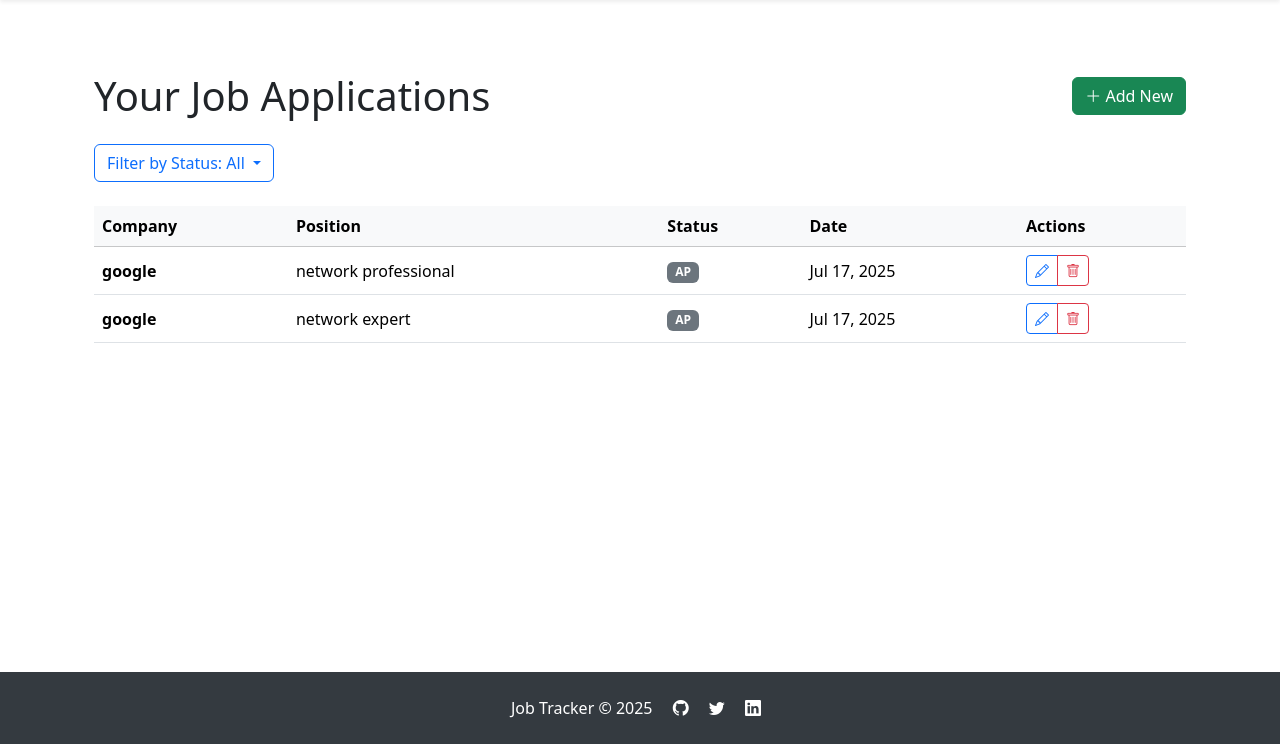
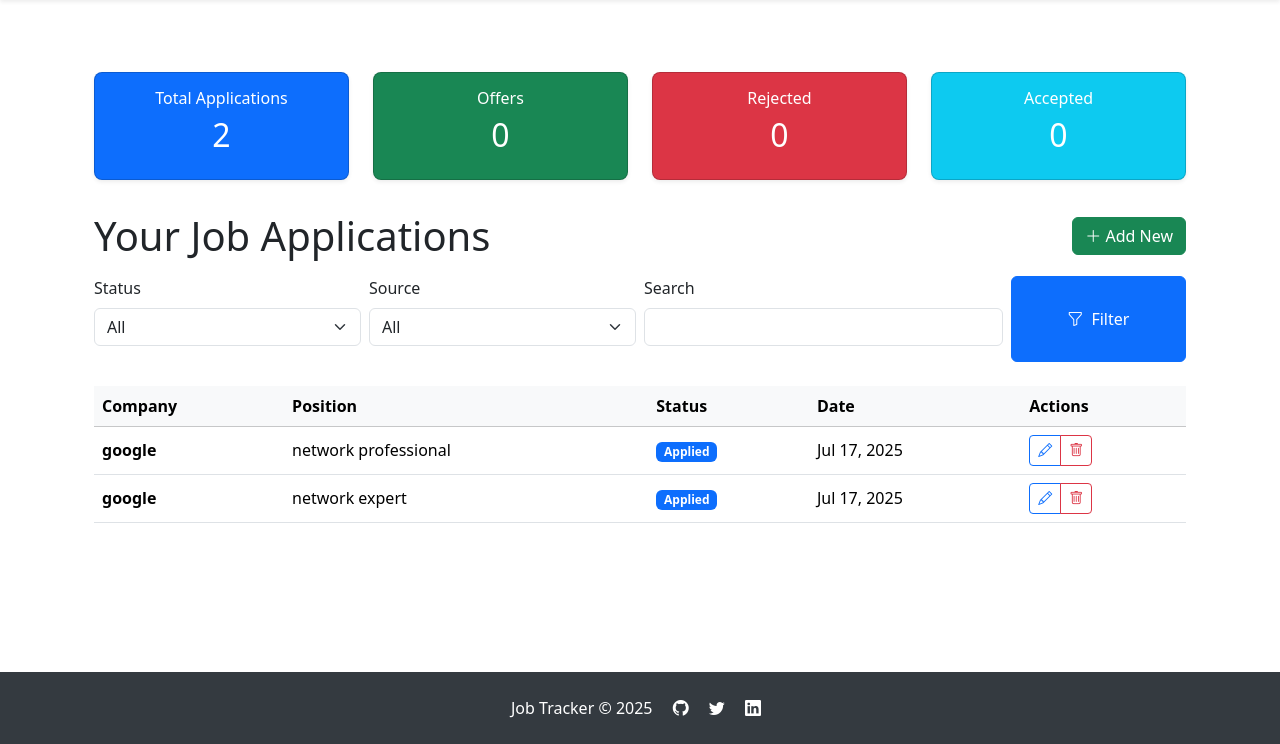
Before and after one commit to anony-bocha/job-application-tracker, a Django app: page / in a window 1280 px wide. Shown: the part 56-800 px from the top of the page. Run offline with Django 5.2, Linux system fonts and the light colour scheme; the first user in the database is signed in; data comes from the database, SQL or seed files in the repository; some libraries are stand-ins or nearby versions.

Commit message:
Update views.py with dashboard summary, filtering, profile update, and improved job application CRUD

```diff
--- a/jobtracker/applications/forms.py
+++ b/jobtracker/applications/forms.py
@@ -7,7 +7,13 @@ from crispy_forms.layout import Submit, Layout, Row, Column, Field
 from crispy_forms.bootstrap import PrependedText
 from django import forms
 
+class JobFilterForm(forms.Form):
+    STATUS_CHOICES = [('', 'All')] + list(JobApplication.STATUS_CHOICES)
+    SOURCE_CHOICES = [('', 'All')] + list(JobApplication.SOURCE_CHOICES)
 
+    status = forms.ChoiceField(choices=STATUS_CHOICES, required=False, label='Status')
+    source = forms.ChoiceField(choices=SOURCE_CHOICES, required=False, label='Source')
+    search = forms.CharField(max_length=100, required=False, label='Search')
 class UserProfileForm(forms.ModelForm):
     email = forms.EmailField(required=True)
 
--- a/jobtracker/applications/templates/applications/job_list.html
+++ b/jobtracker/applications/templates/applications/job_list.html
@@ -1,28 +1,71 @@
 {% extends 'applications/base.html' %}
+{% load crispy_forms_tags %}
+
 {% block content %}
 <div class="container mt-4">
-    <div class="d-flex justify-content-between align-items-center mb-4">
+
+    <!-- Dashboard Cards -->
+    <div class="row text-center mb-4">
+        <div class="col-md-3 mb-2">
+            <div class="card shadow-sm rounded-3 bg-primary text-white">
+                <div class="card-body">
+                    <h6>Total Applications</h6>
+                    <h2>{{ total_applications }}</h2>
+                </div>
+            </div>
+        </div>
+        <div class="col-md-3 mb-2">
+            <div class="card shadow-sm rounded-3 bg-success text-white">
+                <div class="card-body">
+                    <h6>Offers</h6>
+                    <h2>{{ total_offers }}</h2>
+                </div>
+            </div>
+        </div>
+        <div class="col-md-3 mb-2">
+            <div class="card shadow-sm rounded-3 bg-danger text-white">
+                <div class="card-body">
+                    <h6>Rejected</h6>
+                    <h2>{{ total_rejected }}</h2>
+                </div>
+            </div>
+        </div>
+        <div class="col-md-3 mb-2">
+            <div class="card shadow-sm rounded-3 bg-info text-white">
+                <div class="card-body">
+                    <h6>Accepted</h6>
+                    <h2>{{ total_accepted }}</h2>
+                </div>
+            </div>
+        </div>
+    </div>
+
+    <!-- Page Header and Add Button -->
+    <div class="d-flex justify-content-between align-items-center mb-3">
         <h1 class="mb-0">Your Job Applications</h1>
         <a href="{% url 'add_application' %}" class="btn btn-success">
             <i class="bi bi-plus-lg"></i> Add New
         </a>
     </div>
 
-    <!-- Status Filter Dropdown -->
+    <!-- Filtering and Search -->
     <div class="mb-4">
-        <div class="dropdown">
-            <button class="btn btn-outline-primary dropdown-toggle" type="button" id="statusFilter" data-bs-toggle="dropdown">
-                Filter by Status: {% if request.GET.status %}{{ request.GET.status }}{% else %}All{% endif %}
-            </button>
-            <ul class="dropdown-menu">
-                <li><a class="dropdown-item" href="?">All Applications</a></li>
-                <li><hr class="dropdown-divider"></li>
-                <li><a class="dropdown-item" href="?status=Applied">Applied</a></li>
-                <li><a class="dropdown-item" href="?status=Interview">Interview</a></li>
-                <li><a class="dropdown-item" href="?status=Offer">Offer</a></li>
-                <li><a class="dropdown-item" href="?status=Rejected">Rejected</a></li>
-            </ul>
-        </div>
+        <form method="get" class="row g-2">
+            <div class="col-md-3">
+                {{ form.status|as_crispy_field }}
+            </div>
+            <div class="col-md-3">
+                {{ form.source|as_crispy_field }}
+            </div>
+            <div class="col-md-4">
+                {{ form.search|as_crispy_field }}
+            </div>
+            <div class="col-md-2 d-grid">
+                <button type="submit" class="btn btn-primary">
+                    <i class="bi bi-funnel me-1"></i> Filter
+                </button>
+            </div>
+        </form>
     </div>
 
     <!-- Applications Table -->
@@ -38,18 +81,20 @@
                 </tr>
             </thead>
             <tbody>
-                {% for job in jobs %}
+                {% for job in applications %}
                 <tr>
                     <td><strong>{{ job.company }}</strong></td>
                     <td>{{ job.position }}</td>
                     <td>
                         <span class="badge
-                            {% if job.status == 'Applied' %}bg-primary
-                            {% elif job.status == 'Interview' %}bg-warning text-dark
-                            {% elif job.status == 'Offer' %}bg-success
+                            {% if job.status == 'AP' %}bg-primary
+                            {% elif job.status == 'HR' or job.status == 'TT' or job.status == 'IN' %}bg-warning text-dark
+                            {% elif job.status == 'OF' %}bg-success
+                            {% elif job.status == 'RJ' %}bg-danger
+                            {% elif job.status == 'AC' %}bg-info
                             {% else %}bg-secondary
                             {% endif %}">
-                            {{ job.status }}
+                            {{ job.get_status_display }}
                         </span>
                     </td>
                     <td>{{ job.applied_date|date:"M d, Y" }}</td>
@@ -67,7 +112,7 @@
                 {% empty %}
                 <tr>
                     <td colspan="5" class="text-center py-4 text-muted">
-                        No applications found. <a href="{% url 'add_application' %}">Add your first application</a>
+                        No applications found. <a href="{% url 'add_application' %}">Add your first application</a>.
                     </td>
                 </tr>
                 {% endfor %}
--- a/jobtracker/applications/urls.py
+++ b/jobtracker/applications/urls.py
@@ -10,7 +10,7 @@ urlpatterns = [
     path('applications/<int:pk>/', views.application_detail, name='application_detail'),
     path('signup/', views.signup, name='signup'),
     path('profile/', views.profile, name='profile'),
-    # Password Reset
+    path('dashboard/', views.dashboard, name='dashboard'),
     path('reset_password/', auth_views.PasswordResetView.as_view(template_name='password_reset_form.html'), name='password_reset'),
     path('reset_password_sent/', auth_views.PasswordResetDoneView.as_view(template_name='password_reset_done.html'), name='password_reset_done'),
     path('reset/<uidb64>/<token>/', auth_views.PasswordResetConfirmView.as_view(template_name='password_reset_confirm.html'), name='password_reset_confirm'),
--- a/jobtracker/applications/views.py
+++ b/jobtracker/applications/views.py
@@ -1,18 +1,22 @@
 from django.shortcuts import render, redirect, get_object_or_404
 from django.contrib import messages
+from django.db import models
+from django.db.models import Count
 from django.contrib.auth.decorators import login_required
-from .forms import UserProfileForm
+from django.contrib.auth import logout, login
 from django.views.generic import DeleteView
 from django.urls import reverse_lazy
-from django.contrib.auth import logout
+
+from .forms import (
+    JobFilterForm, UserProfileForm, JobApplicationForm,
+    InterviewForm, CustomUserCreationForm
+)
 from .models import JobApplication
-from .forms import JobApplicationForm, InterviewForm
-from django.contrib.auth.forms import UserCreationForm
-from django.contrib.auth import login
-from .forms import CustomUserCreationForm
+
 def custom_logout(request):
     logout(request)
     return redirect('login')
+
 @login_required
 def profile(request):
     if request.method == 'POST':
@@ -24,29 +28,59 @@ def profile(request):
     else:
         form = UserProfileForm(instance=request.user)
     return render(request, 'registration/profile.html', {'form': form})
+
 @login_required
 def job_list(request):
-    jobs = JobApplication.objects.filter(user=request.user).select_related('company')
+    applications = JobApplication.objects.filter(user=request.user).order_by('-applied_date')
+    form = JobFilterForm(request.GET or None)
 
-    filters = {
-        'status': request.GET.get('status'),
-        'company': request.GET.get('company'),
-        'is_remote': request.GET.get('is_remote') == 'on'
-    }
+    if form.is_valid():
+        status = form.cleaned_data.get('status')
+        source = form.cleaned_data.get('source')
+        search = form.cleaned_data.get('search')
 
-    if filters['status']:
-        jobs = jobs.filter(status=filters['status'])
-    if filters['company']:
-        jobs = jobs.filter(company__name__icontains=filters['company'])
-    if filters['is_remote']:
-        jobs = jobs.filter(is_remote=True)
+        if status:
+            applications = applications.filter(status=status)
+        if source:
+            applications = applications.filter(source=source)
+        if search:
+            applications = applications.filter(
+                models.Q(company__name__icontains=search) |
+                models.Q(position__icontains=search)
+            )
+
+    # Dashboard summary counts on filtered queryset
+    total_applications = applications.count()
+    total_offers = applications.filter(status='OF').count()
+    total_rejected = applications.filter(status='RJ').count()
+    total_accepted = applications.filter(status='AC').count()
 
     context = {
-        'jobs': jobs.order_by('-applied_date'),
-        'status_choices': JobApplication.STATUS_CHOICES,
-        'current_filters': filters
+        'applications': applications,
+        'form': form,
+        'total_applications': total_applications,
+        'total_offers': total_offers,
+        'total_rejected': total_rejected,
+        'total_accepted': total_accepted,
     }
     return render(request, 'applications/job_list.html', context)
+
+@login_required
+def dashboard(request):
+    user_apps = JobApplication.objects.filter(user=request.user)
+
+    total_apps = user_apps.count()
+    status_counts = user_apps.values('status').annotate(count=Count('status'))
+    source_counts = user_apps.values('source').annotate(count=Count('source'))
+
+    recent_apps = user_apps.order_by('-applied_date')[:5]
+
+    return render(request, 'applications/dashboard.html', {
+        'total_apps': total_apps,
+        'status_counts': status_counts,
+        'source_counts': source_counts,
+        'recent_apps': recent_apps,
+    })
 
 @login_required
 def application_detail(request, pk):
@@ -55,7 +89,7 @@ def application_detail(request, pk):
         pk=pk,
         user=request.user
     )
-    interviews = application.interview_set.all()
+    interviews = application.interviews.all()
 
     if request.method == 'POST':
         interview_form = InterviewForm(request.POST)
@@ -121,6 +155,7 @@ class ApplicationDeleteView(DeleteView):
     def delete(self, request, *args, **kwargs):
         messages.success(request, 'Application deleted successfully')
         return super().delete(request, *args, **kwargs)
+
 def signup(request):
     if request.method == 'POST':
         form = CustomUserCreationForm(request.POST)
```
Also changed, not shown: jobtracker/db.sqlite3.
